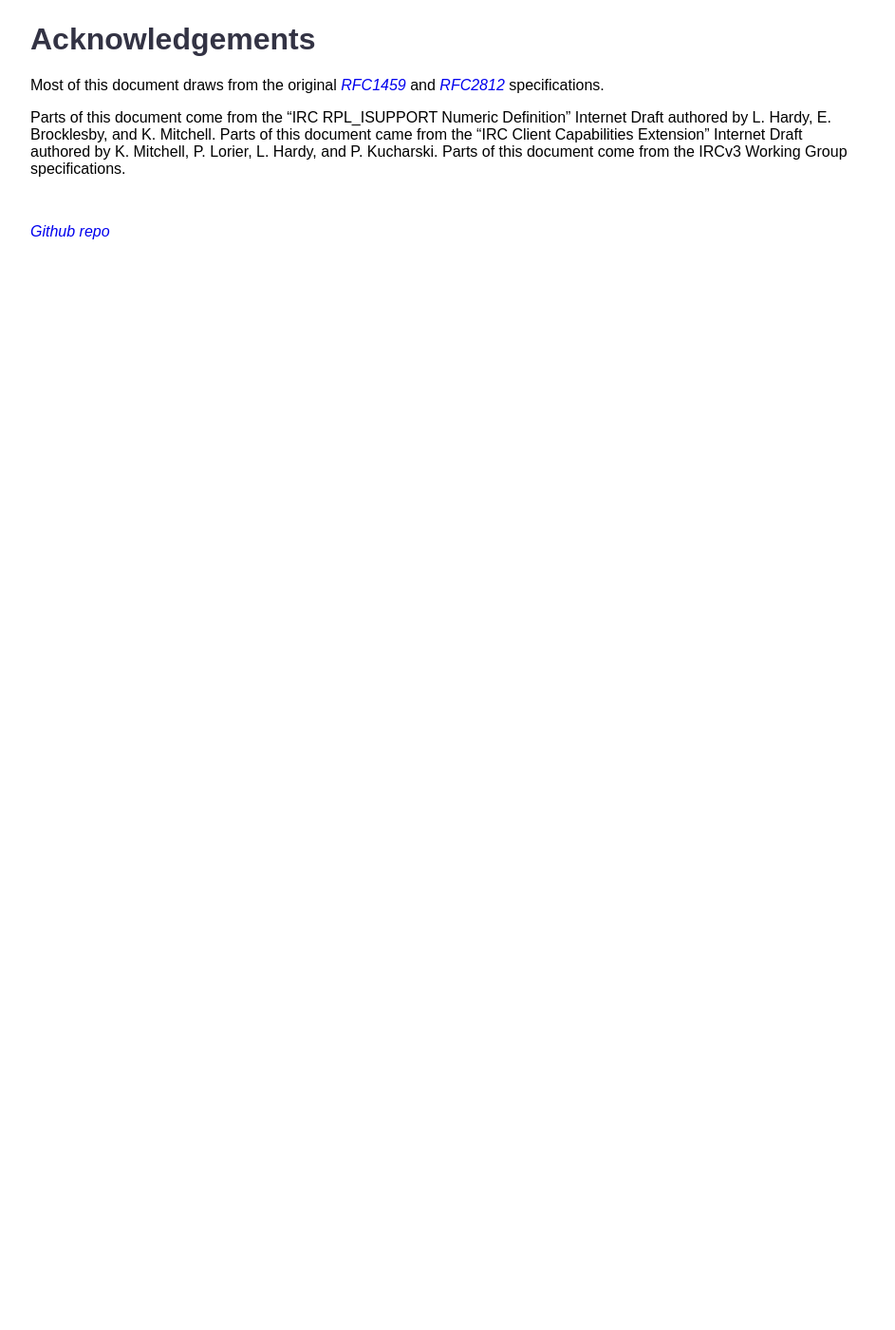
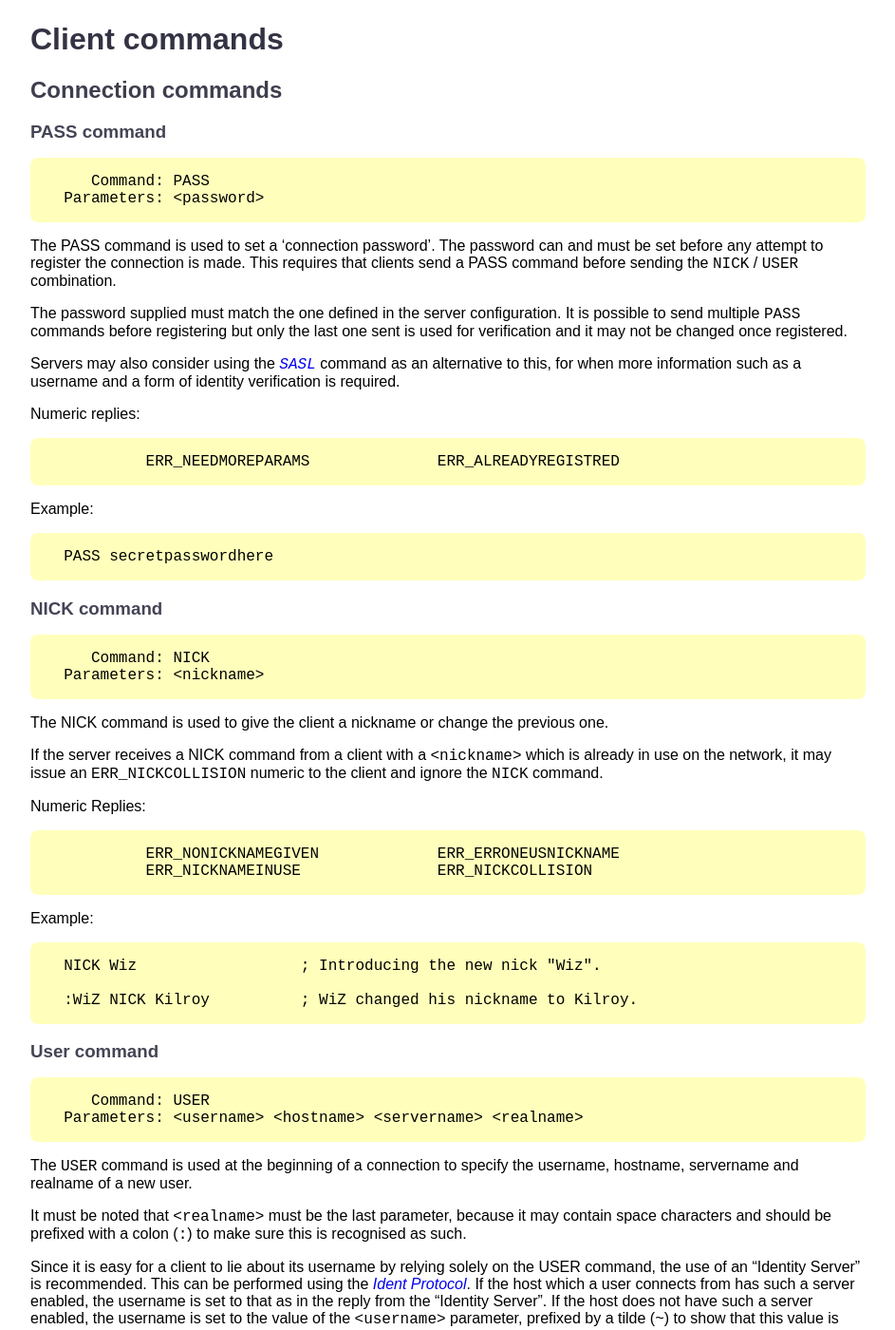
Before and after one commit to ircdocs/modern-irc, a Jekyll site: the page built from index.md, in a window 1280 px wide and 1400 px high, scrolled down 10715 px. Shown: the whole window at 95% size, without its empty margins (168-1111 px from the left). Built offline with Jekyll 4.4.1, drawn with Linux system fonts in a browser that asks for light colours; before the commit the page ends 10984 px from its top, so only the background shows below that; some of the changed text lies outside the part shown.

Commit message:
Start very initial commands section

```diff
--- a/index.md
+++ b/index.md
@@ -450,8 +450,84 @@ The 'official' capability negotiation specifications and improvements to capabil
 ---
 
 
+# Client commands
+
+
+## Connection commands
+
+### PASS command
+
+         Command: PASS
+      Parameters: <password>
+
+The PASS command is used to set a 'connection password'. The password can and must be set before any attempt to register the connection is made. This requires that clients send a PASS command before sending the `NICK` / `USER` combination.
+
+The password supplied must match the one defined in the server configuration. It is possible to send multiple `PASS` commands before registering but only the last one sent is used for verification and it may not be changed once registered.
+
+Servers may also consider using the [`SASL`](#sasl-command) command as an alternative to this, for when more information such as a username and a form of identity verification is required.
+
+Numeric replies:
+
+               ERR_NEEDMOREPARAMS              ERR_ALREADYREGISTRED
+
+Example:
+
+      PASS secretpasswordhere
+
+### NICK command
+
+         Command: NICK
+      Parameters: <nickname>
+
+The NICK command is used to give the client a nickname or change the previous one.
+
+If the server receives a NICK command from a client with a `<nickname>` which is already in use on the network, it may issue an `ERR_NICKCOLLISION` numeric to the client and ignore the `NICK` command.
+
+Numeric Replies:
+
+               ERR_NONICKNAMEGIVEN             ERR_ERRONEUSNICKNAME
+               ERR_NICKNAMEINUSE               ERR_NICKCOLLISION
+
+Example:
+
+      NICK Wiz                  ; Introducing the new nick "Wiz".
+
+      :WiZ NICK Kilroy          ; WiZ changed his nickname to Kilroy.
+
+### User command
+
+         Command: USER
+      Parameters: <username> <hostname> <servername> <realname>
+
+The `USER` command is used at the beginning of a connection to specify the username, hostname, servername and realname of a new user.
+
+It must be noted that `<realname>` must be the last parameter, because it may contain space characters and should be prefixed with a colon (`:`) to make sure this is recognised as such.
+
+Since it is easy for a client to lie about its username by relying solely on the USER command, the use of an "Identity Server" is recommended. This can be performed using the [Ident Protocol](http://tools.ietf.org/html/rfc1413). If the host which a user connects from has such a server enabled, the username is set to that as in the reply from the "Identity Server". If the host does not have such a server enabled, the username is set to the value of the `<username>` parameter, prefixed by a tilde (`~`) to show that this value is user-set.
+
+Numeric Replies:
+
+                 ERR_NEEDMOREPARAMS              ERR_ALREADYREGISTRED
+
+Examples:
+
+      USER guest tolmoon tolsun :Ronnie Reagan
+                                  ; No ident server
+                                  ; User gets registered with username
+                                  "~guest" and real name "Ronnie Reagan"
+
+      USER guest tolmoon tolsun :Ronnie Reagan
+                                  ; Ident server gets contacted and
+                                  returns the name "danp"
+                                  ; User gets registered with username
+                                  "danp" and real name "Ronnie Reagan"
+
+
+---
+
+
 # Acknowledgements
 
 Most of this document draws from the original [RFC1459](https://tools.ietf.org/html/rfc1459) and [RFC2812](https://tools.ietf.org/html/rfc2812) specifications.
 
-Parts of this document come from the "IRC RPL_ISUPPORT Numeric Definition" Internet Draft authored by L. Hardy, E. Brocklesby, and K. Mitchell. Parts of this document came from the "IRC Client Capabilities Extension" Internet Draft authored by K. Mitchell, P. Lorier, L. Hardy, and P. Kucharski. Parts of this document come from the IRCv3 Working Group specifications.
+Parts of this document come from the "IRC RPL_ISUPPORT Numeric Definition" Internet Draft authored by L. Hardy, E. Brocklesby, and K. Mitchell. Parts of this document come from the "IRC Client Capabilities Extension" Internet Draft authored by K. Mitchell, P. Lorier, L. Hardy, and P. Kucharski. Parts of this document come from the IRCv3 Working Group specifications.
```
